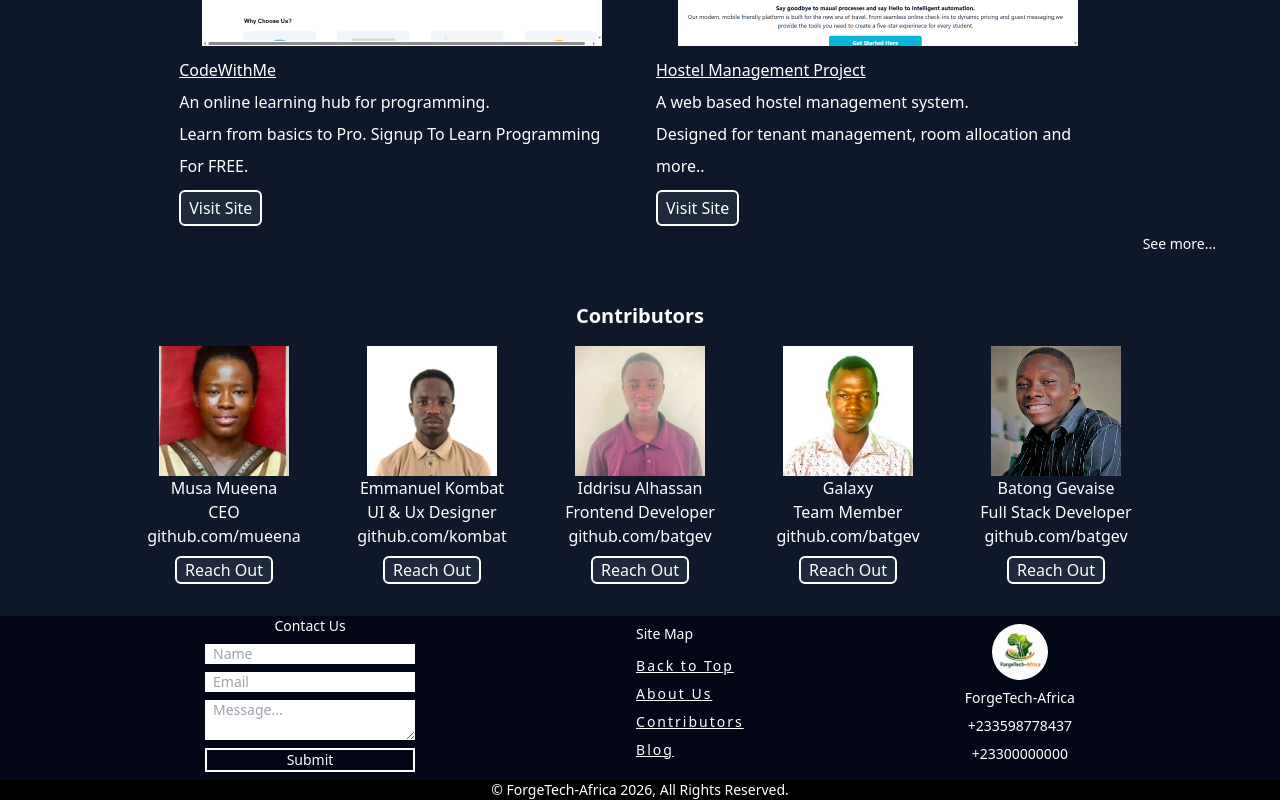
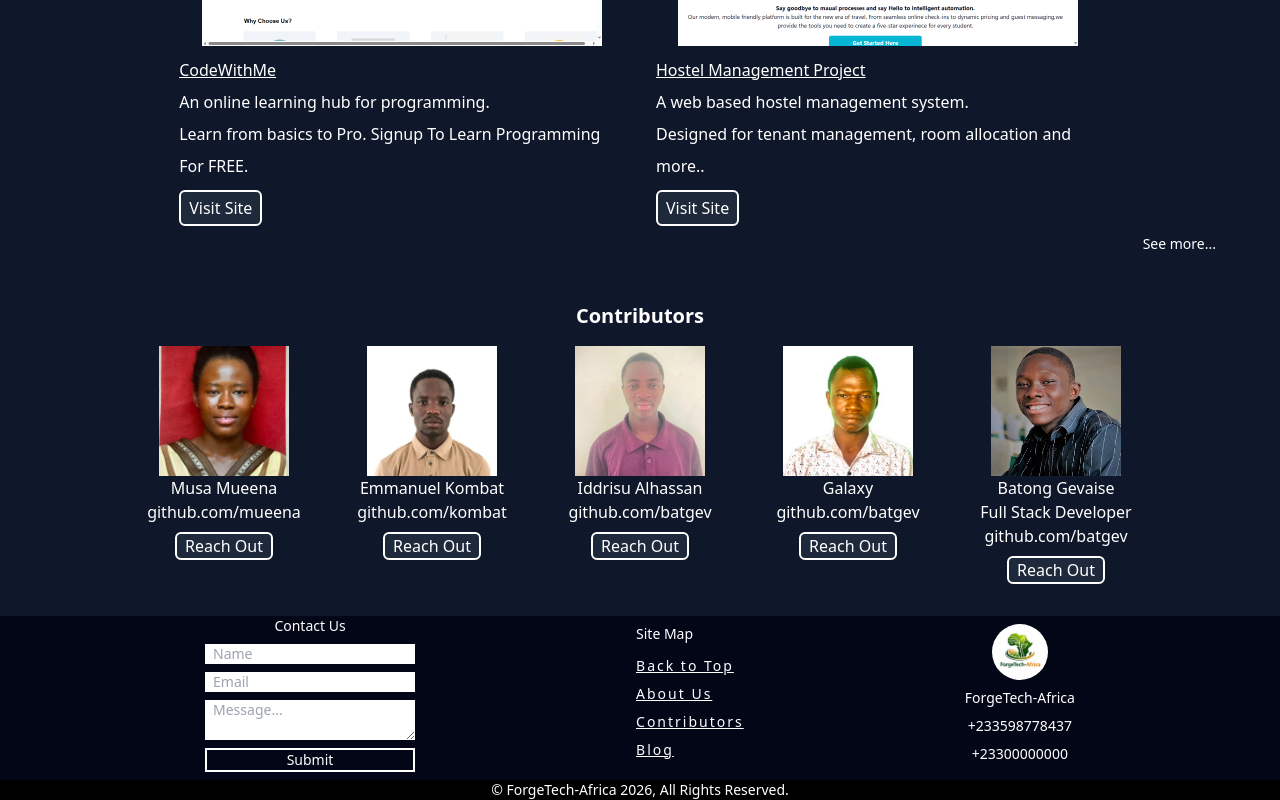
Before and after one commit to batgev/forgetech-africa, a React (Vite) app in the folder frontend/: page / in a window 1280 px wide. Shown: the part 1186-1986 px from the top of the page. Built offline with nearby package versions, Linux system fonts and the light colour scheme; no server answers.

Commit message:
Remove job titles from LandingPage component

```diff
--- a/frontend/src/LandingPage.jsx
+++ b/frontend/src/LandingPage.jsx
@@ -315,7 +315,7 @@
               />
               <div className="flex flex-col items-center leading-normal">
                 <h2>Musa Mueena</h2>
-                <span>CEO</span>
+
                 <span>github.com/mueena</span>
                 <button className="bg-slate-800 border-2 border-white px-2 rounded-md mt-2">
                   <a href="https://github.com/batgev">Reach Out</a>
@@ -332,7 +332,7 @@
               />
               <div className="flex flex-col items-center leading-normal">
                 <h2>Emmanuel Kombat</h2>
-                <span>UI & Ux Designer</span>
+
                 <span>github.com/kombat</span>
                 <button className="bg-slate-800 border-2 border-white px-2 rounded-md mt-2">
                   <a href="https://github.com/batgev">Reach Out</a>
@@ -349,7 +349,7 @@
               />
               <div className="flex flex-col items-center leading-normal">
                 <h2>Iddrisu Alhassan</h2>
-                <span>Frontend Developer</span>
+
                 <span>github.com/batgev</span>
                 <button className="bg-slate-800 border-2 border-white px-2 rounded-md mt-2">
                   <a href="https://github.com/batgev">Reach Out</a>
@@ -366,7 +366,7 @@
               />
               <div className="flex flex-col items-center leading-normal">
                 <h2>Galaxy</h2>
-                <span>Team Member</span>
+
                 <span>github.com/batgev</span>
                 <button className="bg-slate-800 border-2 border-white px-2 rounded-md mt-2">
                   <a href="https://github.com/batgev">Reach Out</a>
```
